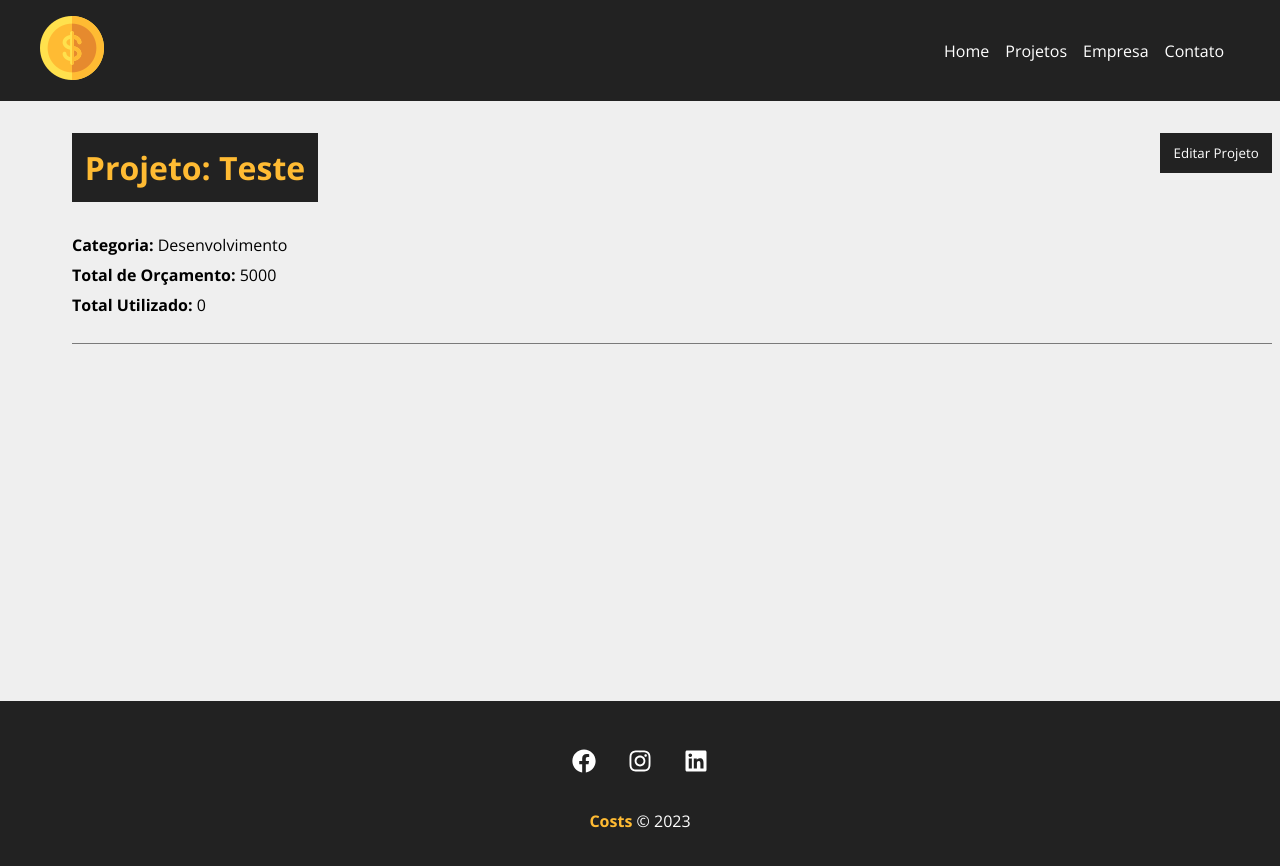
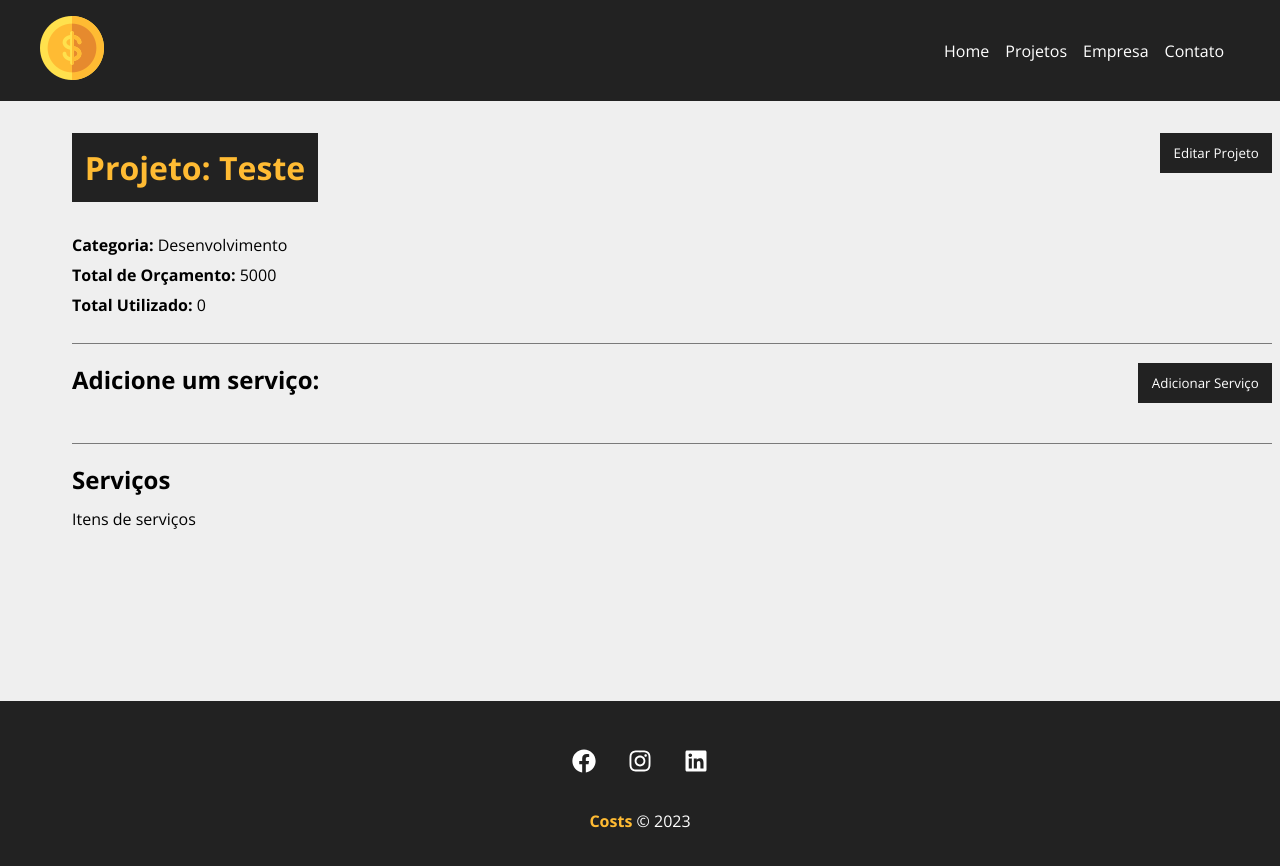
Before and after one commit to Ryan-Menezes/costs, a React (Create React App) app: page /projetos/1 in a window 1280 px wide. Shown: the top 866 px of the page. Built offline with nearby package versions, Linux system fonts and the light colour scheme; data requests are answered from the project's data file; the HTML template or start-up script is replaced by a standard one.

Commit message:
Criando área de serviços

```diff
--- a/src/components/pages/Project/index.js
+++ b/src/components/pages/Project/index.js
@@ -11,6 +11,7 @@
 
   const [project, setProject] = useState({});
   const [showProjectForm, setShowProjectForm] = useState(false);
+  const [showServiceForm, setShowServiceForm] = useState(false);
   const [message, setMessage] = useState();
   const [type, setType] = useState();
 
@@ -29,6 +30,8 @@
   }, [id]);
 
   function editPost(project) {
+    setMessage('');
+
     if (project.budget < project.cost) {
       setMessage('O orçamento não pode ser menor que o custo do projeto!');
       setType('error');
@@ -54,6 +57,10 @@
 
   function toggleProjectForm() {
     setShowProjectForm(!showProjectForm);
+  }
+
+  function toggleServiceForm() {
+    setShowServiceForm(!showServiceForm);
   }
 
   return (
@@ -91,6 +98,29 @@
                 </div>
               )}
             </div>
+            <div className={styles.service_form_container}>
+                <h2>Adicione um serviço:</h2>
+
+                <button
+                  className={styles.btn}
+                  onClick={toggleServiceForm}
+                >
+                  {!showServiceForm ? 'Adicionar Serviço' : 'Fechar'}
+                </button>
+
+                <div className={styles.project_info}>
+                  {showServiceForm && (
+                    <div>
+                      Formulário
+                    </div>
+                  )}
+                </div>
+            </div>
+
+            <h2>Serviços</h2>
+            <Container customClass="start">
+              <p>Itens de serviços</p>
+            </Container>
           </Container>
         </div>
       ) : (
```
